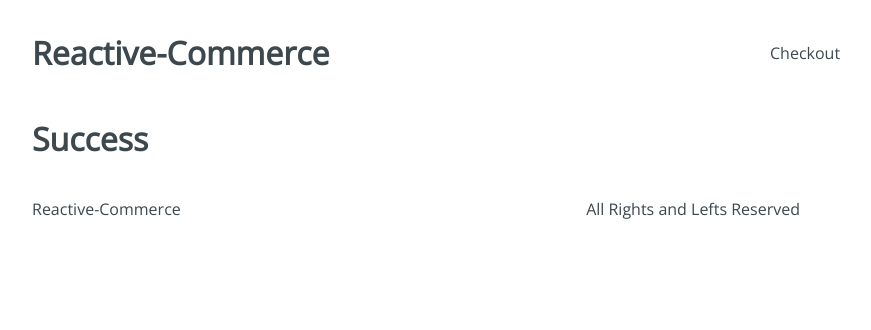
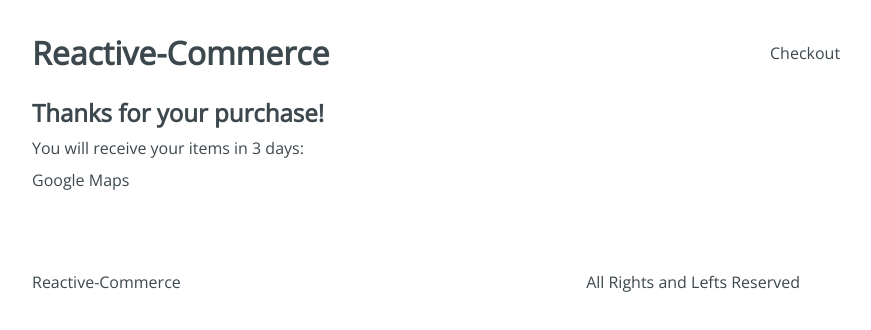
Before and after one commit to agonzalezf87/reactivecommerce, a React app: page /checkout/success in a window 1280 px wide. Shown: the top 330 px of the page, without its empty margins (224-1095 px from the left). Built offline with nearby package versions, Linux system fonts and the light colour scheme.

Commit message:
Payment and success sections ready.

```diff
--- a/src/containers/Payment.jsx
+++ b/src/containers/Payment.jsx
@@ -1,8 +1,16 @@
 import React from 'react'
+import '../styles/components/Payment.css'
 
 const Payment = () => {
     return (
-        <h1>Payment</h1>
+        <div className="Payment">
+            <div className="Payment-content">
+                <h3>Order resume:</h3>
+                <div className="Payment-button">
+                    PayPal button
+                </div>
+            </div>
+        </div>
     )
 }
 
--- a/src/containers/Success.jsx
+++ b/src/containers/Success.jsx
@@ -1,8 +1,17 @@
 import React from 'react'
+import '../styles/components/Success.css'
 
 const Success = () => {
     return (
-        <h1>Success</h1>
+        <div className="Success">
+            <div className="Success-content">
+                <h2>Thanks for your purchase!</h2>
+                <span>You will receive your items in 3 days:</span>
+                <div className="Success-map">
+                    Google Maps
+                </div>
+            </div>
+        </div>
     )
 }
 
```
Also changed, not shown: 1 other file (tests, documents, lock files or other folders).
